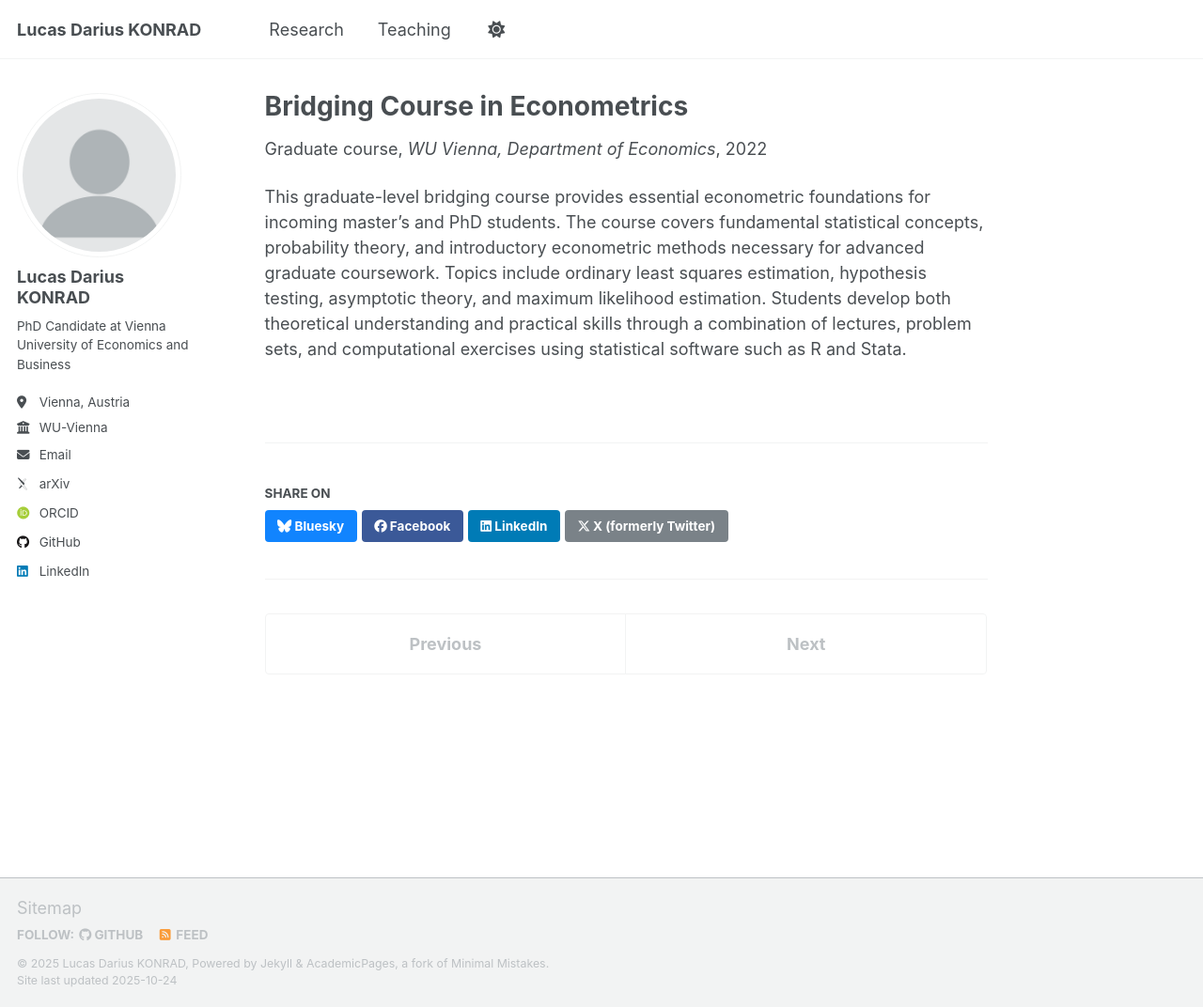
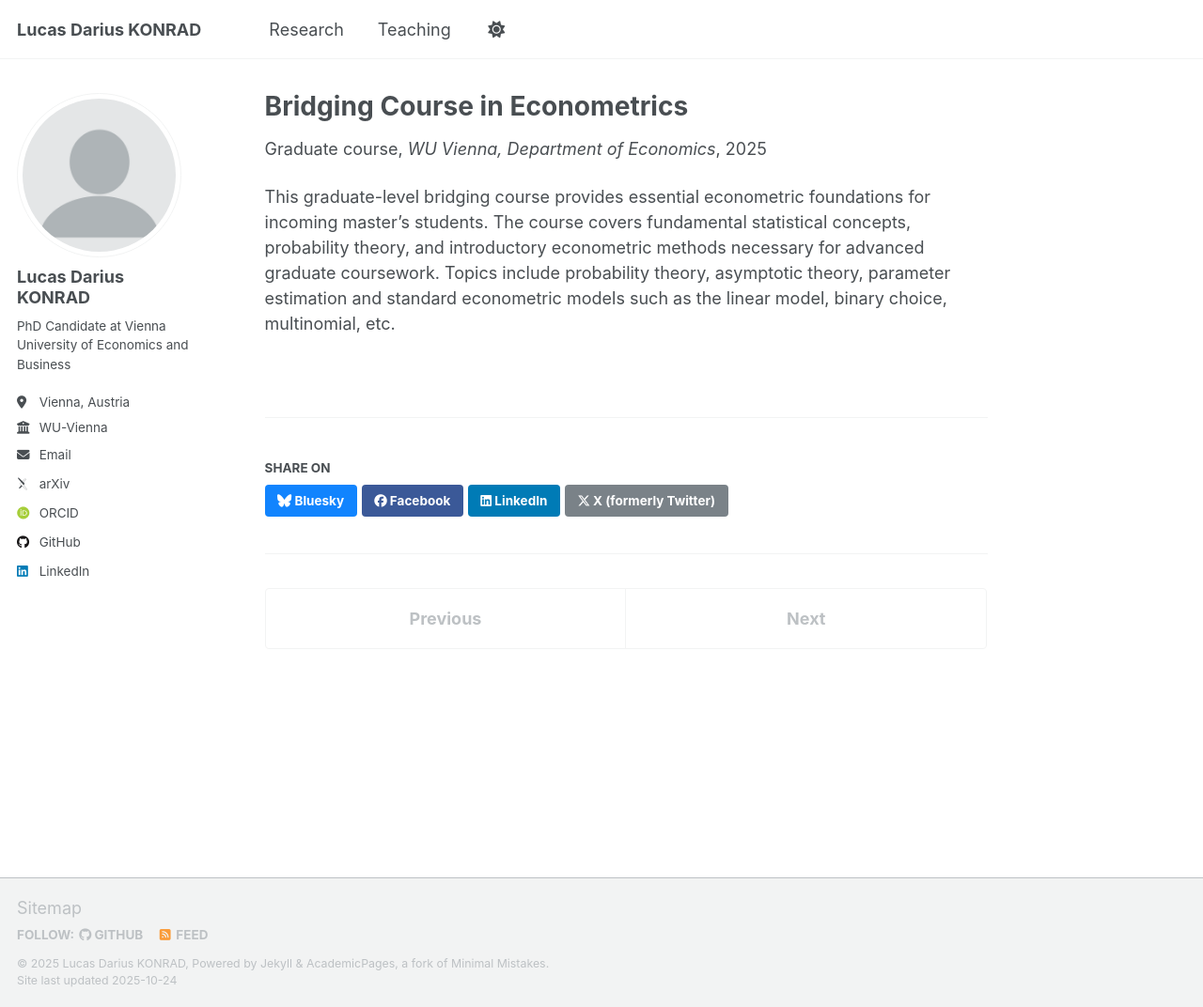
Before and after one commit to konradld/konradld.github.io, a Jekyll site: the page built from _teaching/teaching-bridging-econometrics.md, in a window 1280 px wide and 1072 px high. Shown: the whole window at 94% size. Built offline with Jekyll 4.4.1, drawn with Linux system fonts in a browser that asks for light colours; some web fonts are replaced; a script that is not in the unit is left out.

Commit message:
Update teaching-bridging-econometrics.md

```diff
--- a/_teaching/teaching-bridging-econometrics.md
+++ b/_teaching/teaching-bridging-econometrics.md
@@ -4,8 +4,8 @@ collection: teaching
 type: "Graduate course"
 permalink: /teaching/bridging-econometrics
 venue: "WU Vienna, Department of Economics"
-date: 2022-09-01
+date: 2025-09-01
 location: "Vienna, Austria"
 ---
 
-This graduate-level bridging course provides essential econometric foundations for incoming master's and PhD students. The course covers fundamental statistical concepts, probability theory, and introductory econometric methods necessary for advanced graduate coursework. Topics include ordinary least squares estimation, hypothesis testing, asymptotic theory, and maximum likelihood estimation. Students develop both theoretical understanding and practical skills through a combination of lectures, problem sets, and computational exercises using statistical software such as R and Stata.
+This graduate-level bridging course provides essential econometric foundations for incoming master's students. The course covers fundamental statistical concepts, probability theory, and introductory econometric methods necessary for advanced graduate coursework. Topics include probability theory, asymptotic theory, parameter estimation and standard econometric models such as the linear model, binary choice, multinomial, etc.
```
